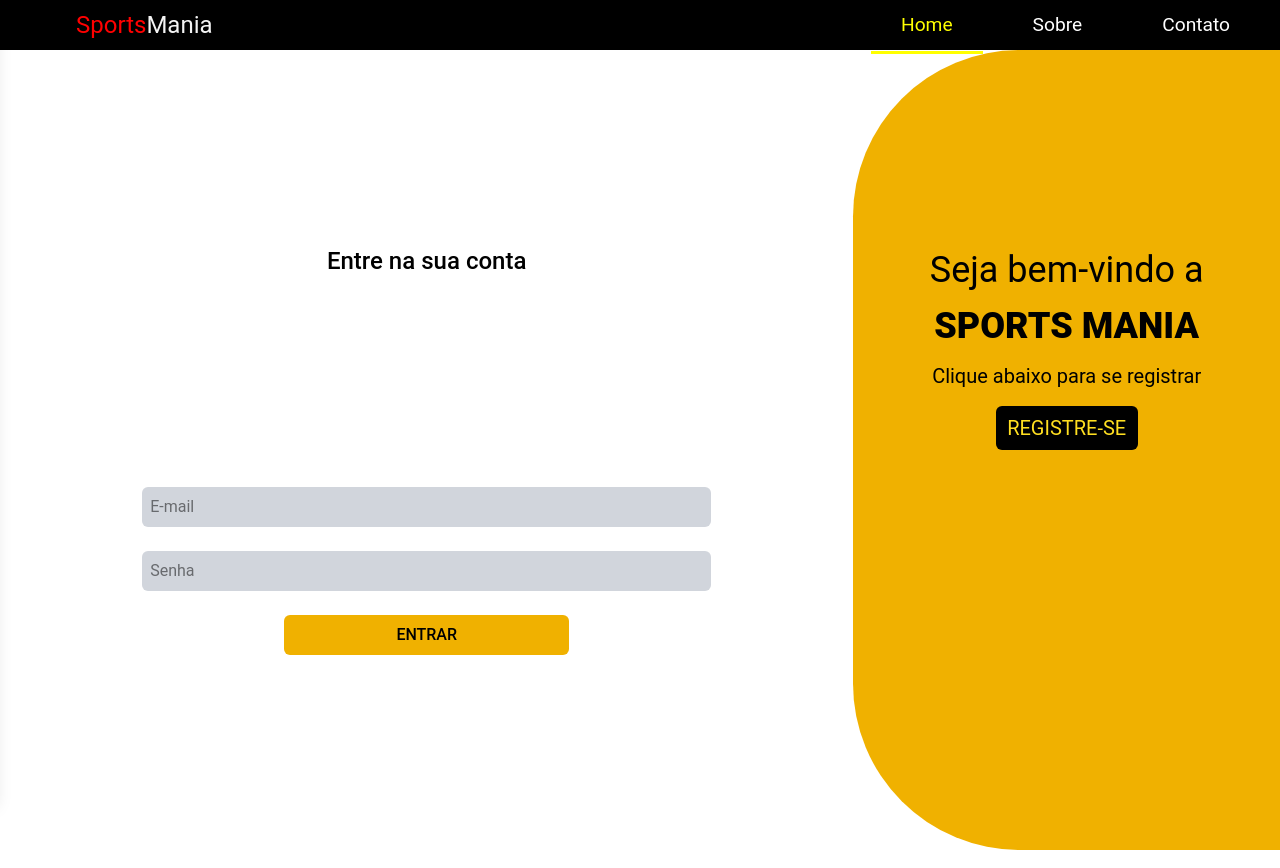
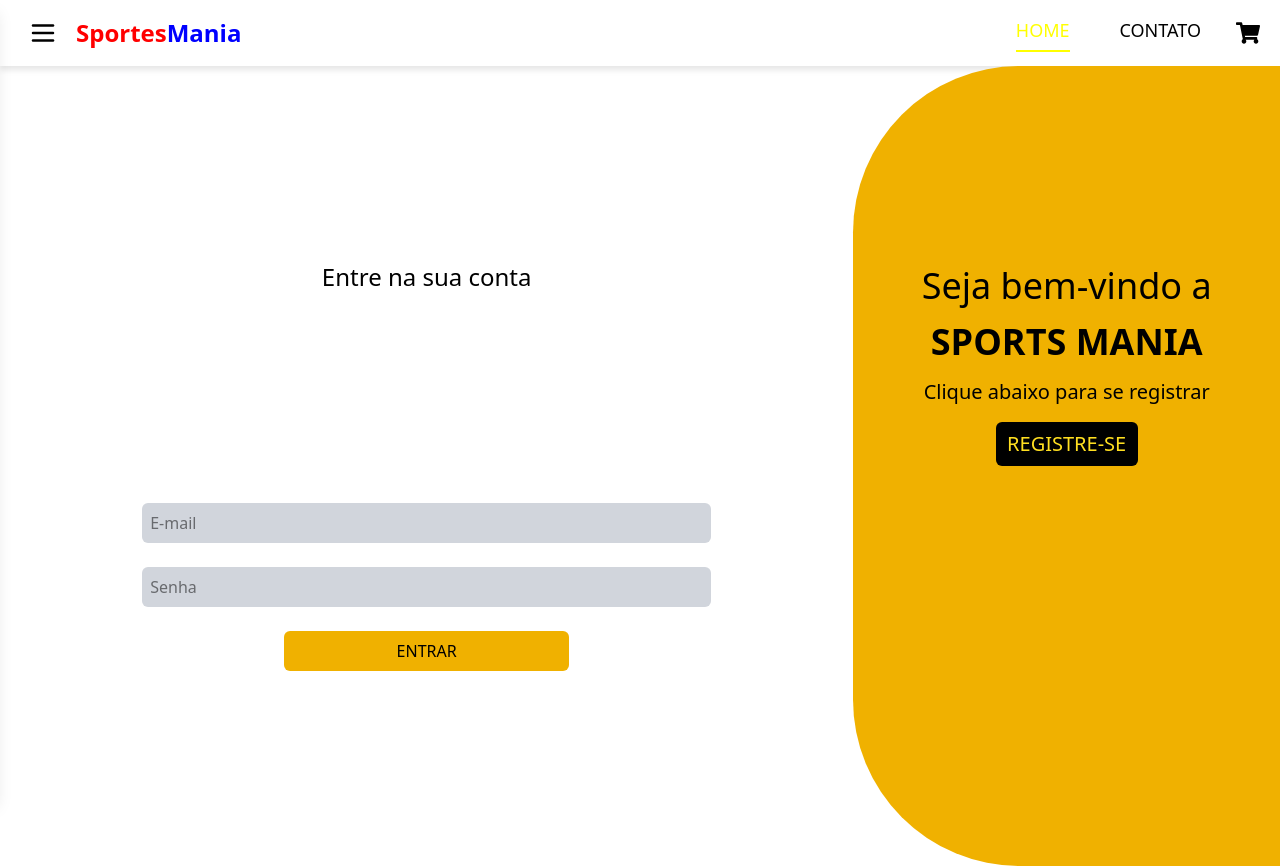
Before and after one commit to GabrielP02/SportsMania, a React (Vite) app: page /signin in a window 1280 px wide. Shown: the top 868 px of the page. Built offline with nearby package versions, Linux system fonts and the light colour scheme.

Commit message:
fix: corrigir navegação da navbar e manter estado ativo ao clicar nos links

```diff
--- a/src/components/NavBar.jsx
+++ b/src/components/NavBar.jsx
@@ -1,42 +1,39 @@
 import React, { useState } from "react";
 import './navbar.css';
 import Sidebar from './Sidebar';
-import '../utils/constants';
+import { FaShoppingCart } from "react-icons/fa";
 
 const Navbar = () => {
-    const [active, setActive] = useState("home");
+    const [activeLink, setActiveLink] = useState("home"); // Define 'home' como padrão
 
     return (
-        <div className="container">
-            <Sidebar/>
-            <nav className="list">
-                <div className="Merak">
-                    <div className="manaMail">Sports</div>
-                    <div className="manaAblitr">Mania</div>
-                </div>
-                <ul className="navigast">
-                    <li
-                        className={active === "home" ? "active" : ""}
-                        onClick={() => setActive("home")}
-                    >
-                        <a href="/homepage">Home</a>
-                    </li>
-                    <li
-                        className={active === "sobre" ? "active" : ""}
-                        onClick={() => setActive("sobre")}
-                    >
-                        <a href="#">Sobre</a>
-                    </li>
-                    <li
-                        className={active === "contato" ? "active" : ""}
-                        onClick={() => setActive("contato")}
-                    >
-                        <a href="#">Contato</a>
-                    </li>
-                </ul>
-            </nav>
-        </div>
+        <nav className="navbar">
+            <div className="left-section">
+                <Sidebar />
+                <span className="logo">
+                    <span className="red">Sportes</span>
+                    <span className="blue">Mania</span>
+                </span>
+            </div>
+            <div className="right-section">
+                <a
+                    href="/homepage"
+                    className={`nav-link ${activeLink === "home" ? "active" : ""}`}
+                    onClick={() => setActiveLink("home")}
+                >
+                    HOME
+                </a>
+                <a
+                    href="#"
+                    className={`nav-link ${activeLink === "contato" ? "active" : ""}`}
+                    onClick={() => setActiveLink("contato")}
+                >
+                    CONTATO
+                </a>
+                <FaShoppingCart className="cart-icon" />
+            </div>
+        </nav>
     );
-}
+};
 
 export default Navbar;
--- a/src/components/navbar.css
+++ b/src/components/navbar.css
@@ -1,78 +1,63 @@
-html, body {
-    padding: 0;
-    margin: 0;
-    font-family: "Roboto", sans-serif;
+.navbar {
+    display: flex;
+    justify-content: space-between;
+    align-items: center;
+    background-color: #fff;
+    padding: 10px 20px;
+    box-shadow: 0 4px 6px rgba(0, 0, 0, 0.1);
 }
 
-.container {
+.left-section {
     display: flex;
-    width: 100%; /* Garante que a navbar ocupe toda a largura da tela */
-    justify-content: center;
-    align-items: center;
-    background-color: black; /* Define o fundo da navbar */
-    padding: 0; /* Remove espaços extras */
-}
-
-.list {
-
-    display: flex;
-    width: 100%; /* Garante que a navbar ocupe toda a largura */
-    height: 50px; /* Reduz a altura da navbar */
-    justify-content: space-between;
-    align-items: center;
-    padding: 0 20px;
-}
-
-.manaMail {
-    color: rgb(255, 0, 0);
-}
-
-.manaAblitr {
-    color: rgb(244, 244, 244);
-}
-
-.Merak {
-    display: flex;
-    flex-direction: row;
-    font-size: 24px; /* Reduzi um pouco o tamanho */
-    padding: 10px;
-    justify-content: center;
     align-items: center;
 }
 
-.navigast {
+.logo {
+    font-size: 24px;
+    font-weight: bold;
+    margin-left: 10px;
+}
+
+.red {
+    color: red;
+}
+
+.blue {
+    color: blue;
+}
+
+.right-section {
     display: flex;
     align-items: center;
     gap: 20px;
-    list-style: none;
-    margin: 0;
-    padding: 0;
 }
 
-.navigast > li {
-    padding: 10px 15px;
-    font-size: 16px;
+.nav-link {
+    text-decoration: none;
+    font-size: 18px;
+    color: black;
+    transition: all 0.3s ease;
     position: relative;
+    padding-bottom: 5px;
 }
 
-/* Estilo normal dos links */
-.navigast > li > a {
-    text-decoration: none;
-    color: white;
-    transition: color 0.3s ease-in-out;
-}
-
-/* Quando clicado, a cor do texto fica amarela e o sublinhado aparece */
-.navigast > li.active > a {
+.nav-link.active {
     color: yellow;
 }
 
-.navigast > li.active::after {
+.nav-link.active::after {
     content: "";
+    display: block;
+    width: 100%;
+    height: 2px;
+    background-color: yellow;
     position: absolute;
-    bottom: -5px;
+    bottom: -3px;
     left: 0;
-    width: 100%;
-    height: 3px;
-    background-color: yellow;
 }
+
+.cart-icon {
+    font-size: 24px;
+    color: black;
+    cursor: pointer;
+}
```
